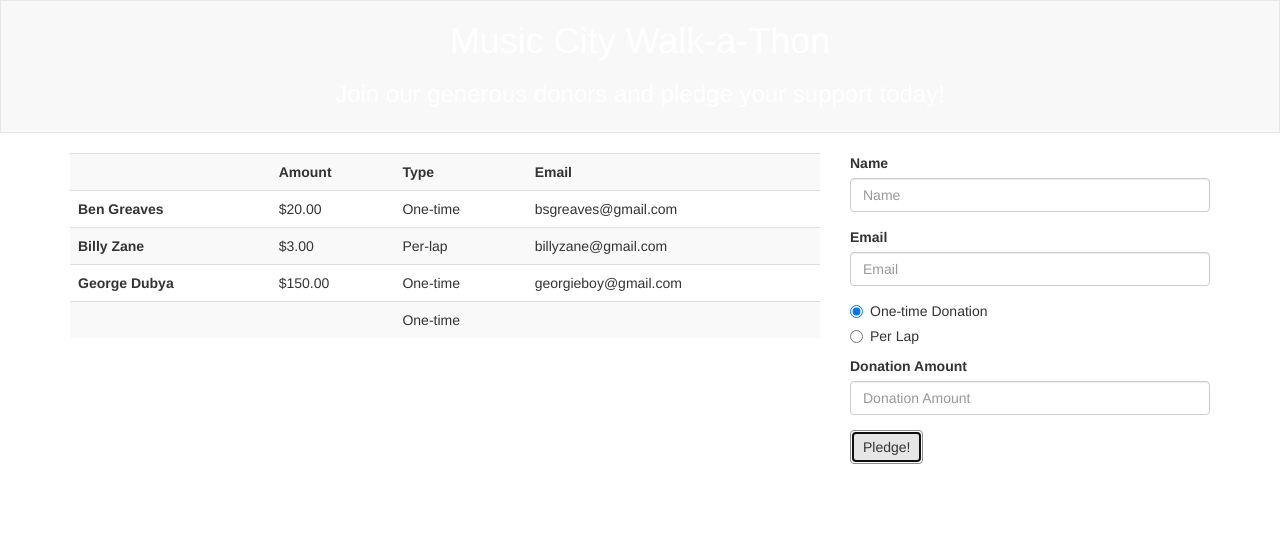
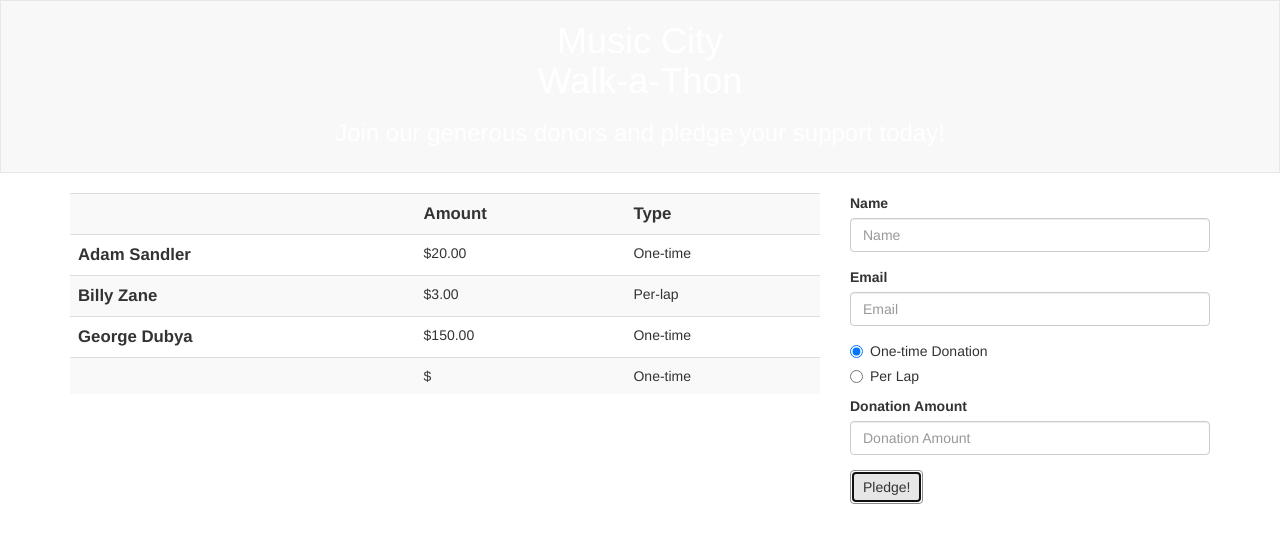
Before and after one commit to BSGreaves/walk-a-thon, a plain HTML site: page index.html in a window 1280 px wide. Both pictures are taken after a click on the button "Pledge!". Drawn offline with nearby package versions, Linux system fonts and the light colour scheme.

Commit message:
Done, ready for feedback

```diff
--- a/dom.js
+++ b/dom.js
@@ -1,54 +1,22 @@
 var donateBtn = document.getElementById("donateBtn");
-donateBtn.addEventListener("click", gatherData);
+var inputName = document.getElementById("name")
+var inputEmail = document.getElementById("email");
+var inputAmount = document.getElementById("amount");
+donateBtn.addEventListener("click", addNewDonor);
 
-function gatherData() {
+function addNewDonor() {
     let newDonor = {};
-    newDonor.name = document.getElementById("name").value;
-    newDonor.email = document.getElementById("email").value;
-    newDonor.amount = document.getElementById("amount").value;
+    newDonor.name = inputName.value;
+    newDonor.email = inputEmail.value;
+    newDonor.amount = inputAmount.value;
     if (document.getElementById("oneTime").checked === true) {
         newDonor.method = "One-time"
     } else {
         newDonor.method = "Per-lap"
     }
     Donors.addDonor(newDonor);
+    Donors.displayDonors();
+    inputName.value = "";
+    inputEmail.value = "";
+    inputAmount.value = "";
 }
-
-//Everything below is purely so that I can get some data in the table on page load
-//It's a copy-paste from the IIFE
-
-var dummyData = [{
-    name: "Ben Greaves",
-    email: "bsgreaves@gmail.com",
-    amount: "$20.00",
-    method: "One-time"
-}, {
-    name: "Billy Zane",
-    email: "zany@gmail.com",
-    amount: "$3.00",
-    method: "Per-lap"
-}, {
-    name: "George Dubya",
-    email: "georgieboy@gmail.com",
-    amount: "$150.00",
-    method: "One-time"
-}];
-
-function dummyDisplay(donors) {
-    let donorStr = "";
-    let donorDisplay = document.getElementById("donorDisplay");
-    donorStr += `<table class="table table-striped">
-						<th>
-							<td class="bold">Amount</td>
-							<td class="bold">Type</td>
-							<td class="bold">Email</td>
-						</th>`
-    for (let i = 0; i < donors.length; i++) {
-        currDonor = donors[i];
-        donorStr += `<tr><td class="bold">${currDonor.name}</td><td>${currDonor.amount}</td><td>${currDonor.method}</td><td>${currDonor.email}</td></tr>`
-    }
-    donorStr += `</table>`
-    donorDisplay.innerHTML = donorStr;
-}
-
-dummyDisplay(dummyData);
--- a/donors.js
+++ b/donors.js
@@ -1,41 +1,40 @@
 var Donors = (function() {
     var donorData = [{
-        name: "Ben Greaves",
-        email: "bsgreaves@gmail.com",
-        amount: "$20.00",
+        name: "Adam Sandler",
+        email: "badboycomedy@gmail.com",
+        amount: "20.00",
         method: "One-time"
     }, {
         name: "Billy Zane",
         email: "billyzane@gmail.com",
-        amount: "$3.00",
+        amount: "3.00",
         method: "Per-lap"
     }, {
         name: "George Dubya",
         email: "georgieboy@gmail.com",
-        amount: "$150.00",
+        amount: "150.00",
         method: "One-time"
     }];
 
     return {
         addDonor: function(newDonor) {
             donorData.push(newDonor);
-            Donors.displayDonors(donorData);
         },
-        displayDonors: function(donors) {
+        displayDonors: function() {
             let donorStr = "";
             let donorDisplay = document.getElementById("donorDisplay");
-            donorStr += `<table class="table table-striped">
-						<th>
-							<td class="bold">Amount</td>
-							<td class="bold">Type</td>
-							<td class="bold">Email</td>
-						</th>`
-            for (let i = 0; i < donors.length; i++) {
-                currDonor = donors[i];
-                donorStr += `<tr><td class="bold">${currDonor.name}</td><td>${currDonor.amount}</td><td>${currDonor.method}</td><td>${currDonor.email}</td></tr>`
+            donorStr += `<table class="table table-striped"><th><td class="bold">Amount</td><td class="bold">Type</td></th>`
+            for (let i = 0; i < donorData.length; i++) {
+                currDonor = donorData[i];
+                donorStr += `<tr><td class="bold">${currDonor.name}</td><td>$${currDonor.amount}</td><td>${currDonor.method}</td></tr>`
             }
             donorStr += `</table>`
             donorDisplay.innerHTML = donorStr;
+        },
+        getDonors: function() {
+            return donorData;
         }
     }
 })();
+
+Donors.displayDonors();
--- a/index.html
+++ b/index.html
@@ -7,11 +7,10 @@
 		<title>Music City Walk-a-Thon</title>
 		<link rel="stylesheet" href="https://maxcdn.bootstrapcdn.com/bootswatch/3.3.7/flatly/bootstrap.min.css">
 		<link rel="stylesheet" href="main.css">
-		<link rel="author" href="humans.txt">
 	</head>
 	<body>
 		<nav class="text-center navbar navbar-default header">
-			<h1>Music City Walk-a-Thon</h1>
+			<h1>Music City<br> Walk-a-Thon</h1>
 			<h3>Join our generous donors and pledge your support today!</h3>
 		</nav>
 		<div class="container padding-top">
@@ -42,7 +41,7 @@
 						</div>
 						<div class="form-group">
 							<label for="amount">Donation Amount</label>
-							<input type="text" class="form-control" id="amount" placeholder="Donation Amount">
+							<input type="number" class="form-control" id="amount" placeholder="Donation Amount">
 						</div>
 						<button type="button" class="btn btn-default" id="donateBtn">Pledge!</button>
 					</form>
--- a/main.css
+++ b/main.css
@@ -6,4 +6,5 @@
 
 .bold {
 	font-weight: bold;
+	font-size: 1.2em;
 }
```
Also changed, not shown: 1 other file.
